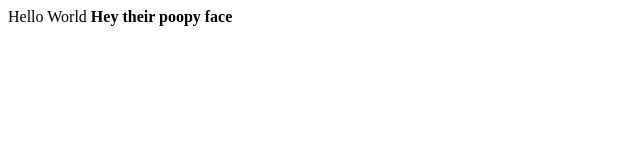
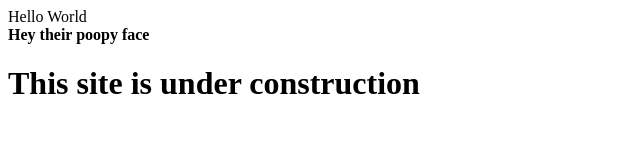
Before and after one commit to ex4722/ex4722.github.io, a plain HTML site: page index.html in a window 1280 px wide. Shown: the whole page, without its empty margins (0-640 px from the left). Drawn offline with Linux system fonts and the light colour scheme.

Commit message:
changed site banner

```diff
--- a/index.html
+++ b/index.html
@@ -1,2 +1,5 @@
 Hello World
+<br>
 <b> Hey their poopy face </b>
+<br>
+<h1> This site is under construction </h1>
```
